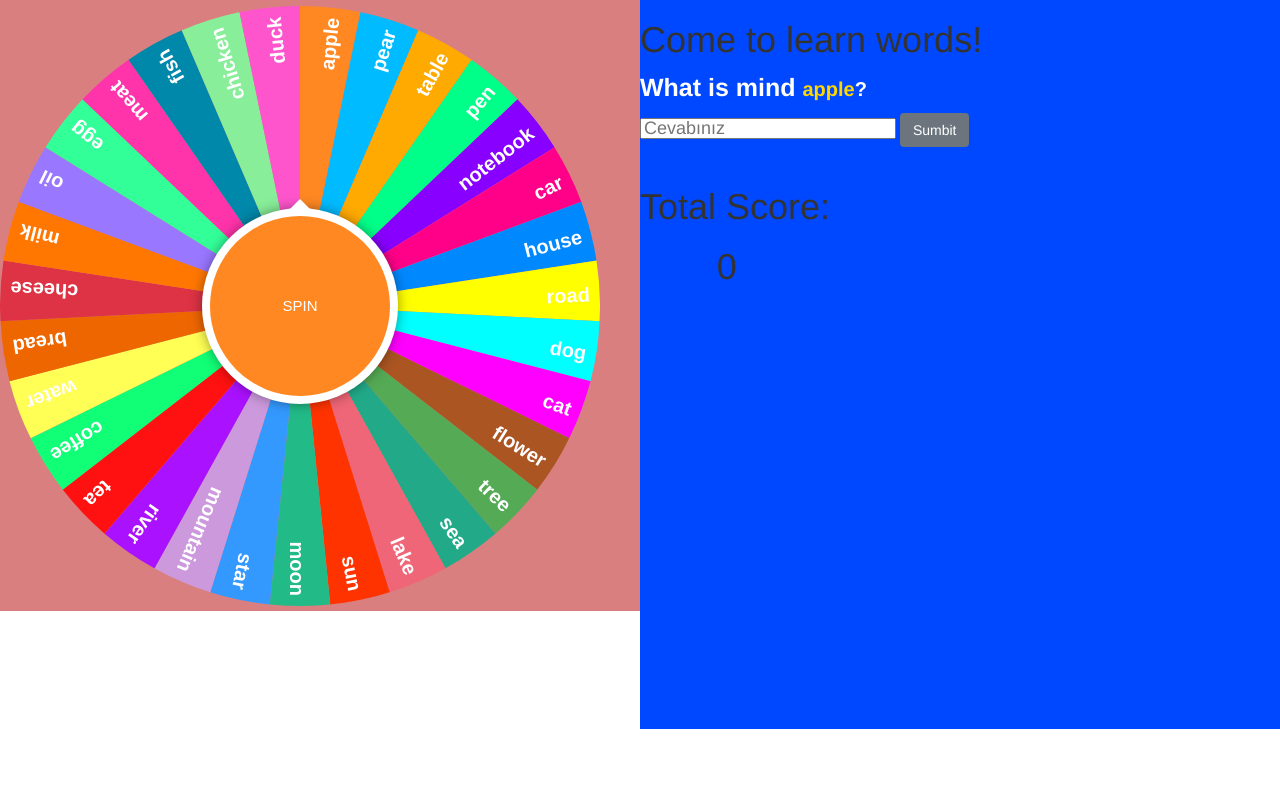
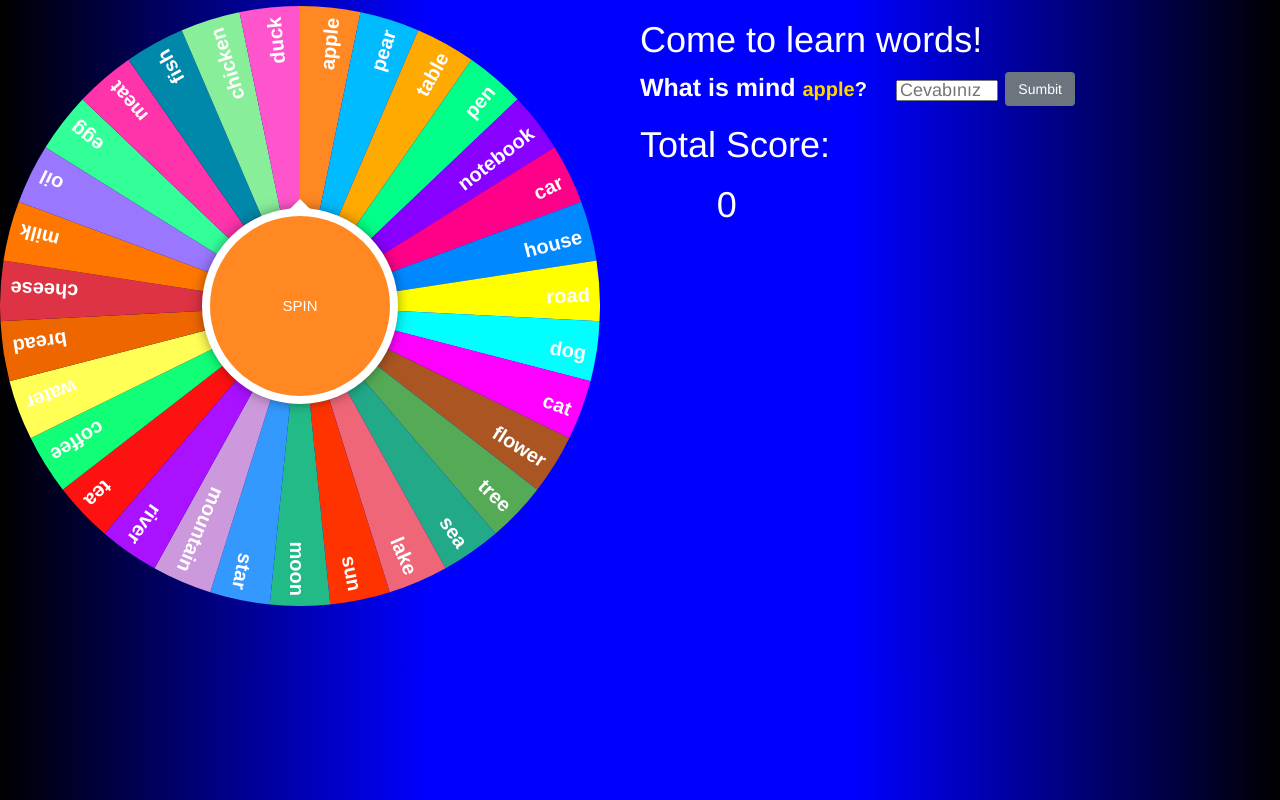
Before and after one commit to alisabourii/EnglishGame, a PHP site: page / in a window 1280 px wide. Run offline with PHP 8.4, Linux system fonts and the light colour scheme; the visitor is signed in with stand-in values (Sample User, id 1).

Commit message:
Add files via upload

```diff
--- a/style.css
+++ b/style.css
@@ -1,17 +1,22 @@
 .carouseDiv{
         width: 50%;
         height: 90%;
-        background-color: rgba(213, 108, 108, 0.87);
         float: left;
 }
 .panelDiv{
         width: 50%;
-        height: 90%;
-        background-color: rgb(0, 72, 255);
+        height: 100%;
         float: left;
+        align-items: center;
+}
+.smallDiv{
+    width: 40%;float: left;
 }
 body{
-      }
+    background-image: linear-gradient(to right,black , blue, blue , black);
+    color: white;
+    font-size: 25px;
+}
       #wheelOfFortune {
       display: inline-flex;
       position: relative;
@@ -65,3 +70,17 @@ body{
       border-bottom-color: currentColor;
       border-top: none;
       }
+
+.emoji {
+    position: fixed;
+    top: -50px;
+    font-size: 40px;
+    animation: fall 3s linear forwards;
+}
+
+@keyframes fall {
+    to {
+        transform: translateY(100vh);
+        opacity: 0;
+    }
+}
```
